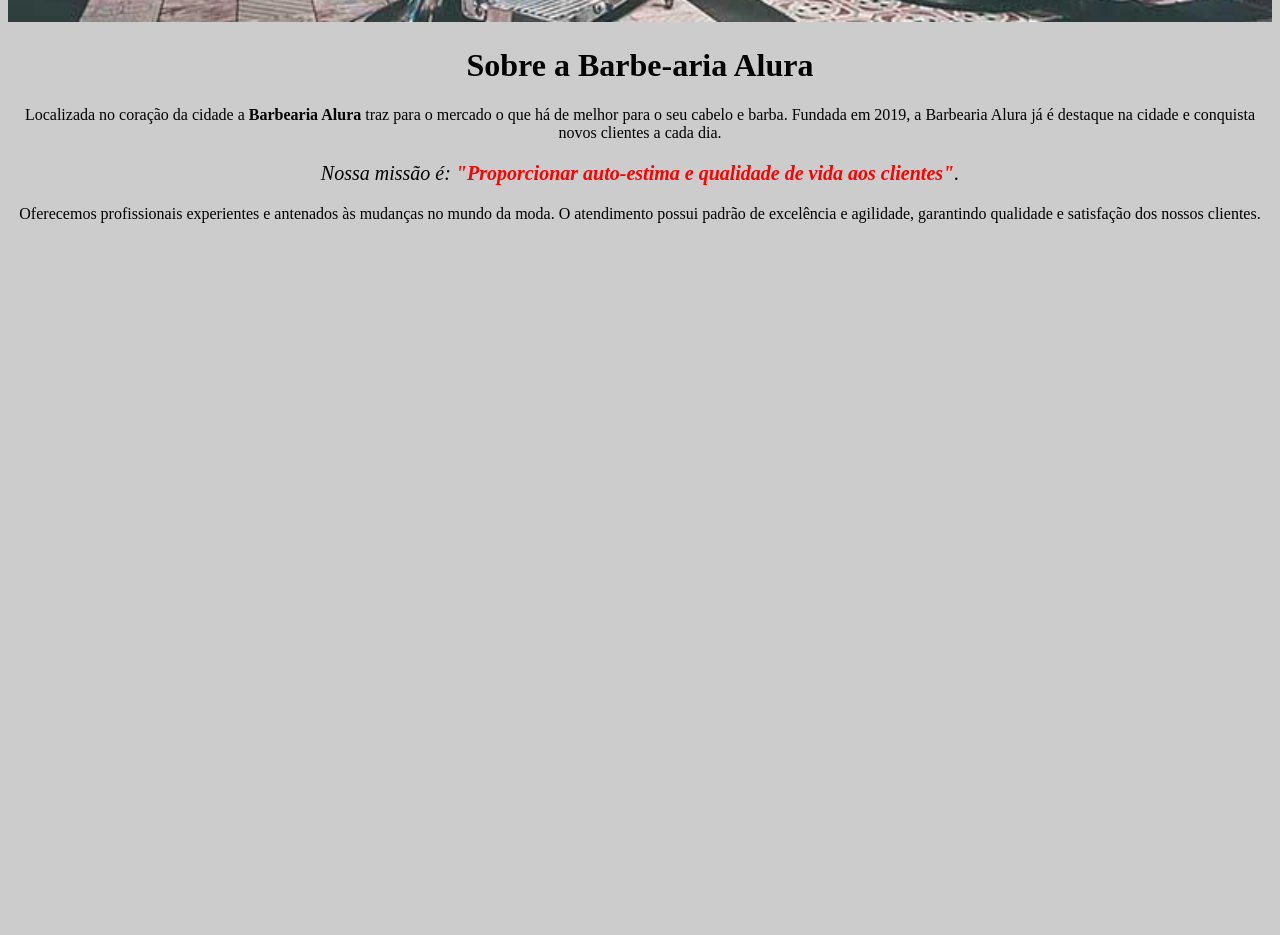
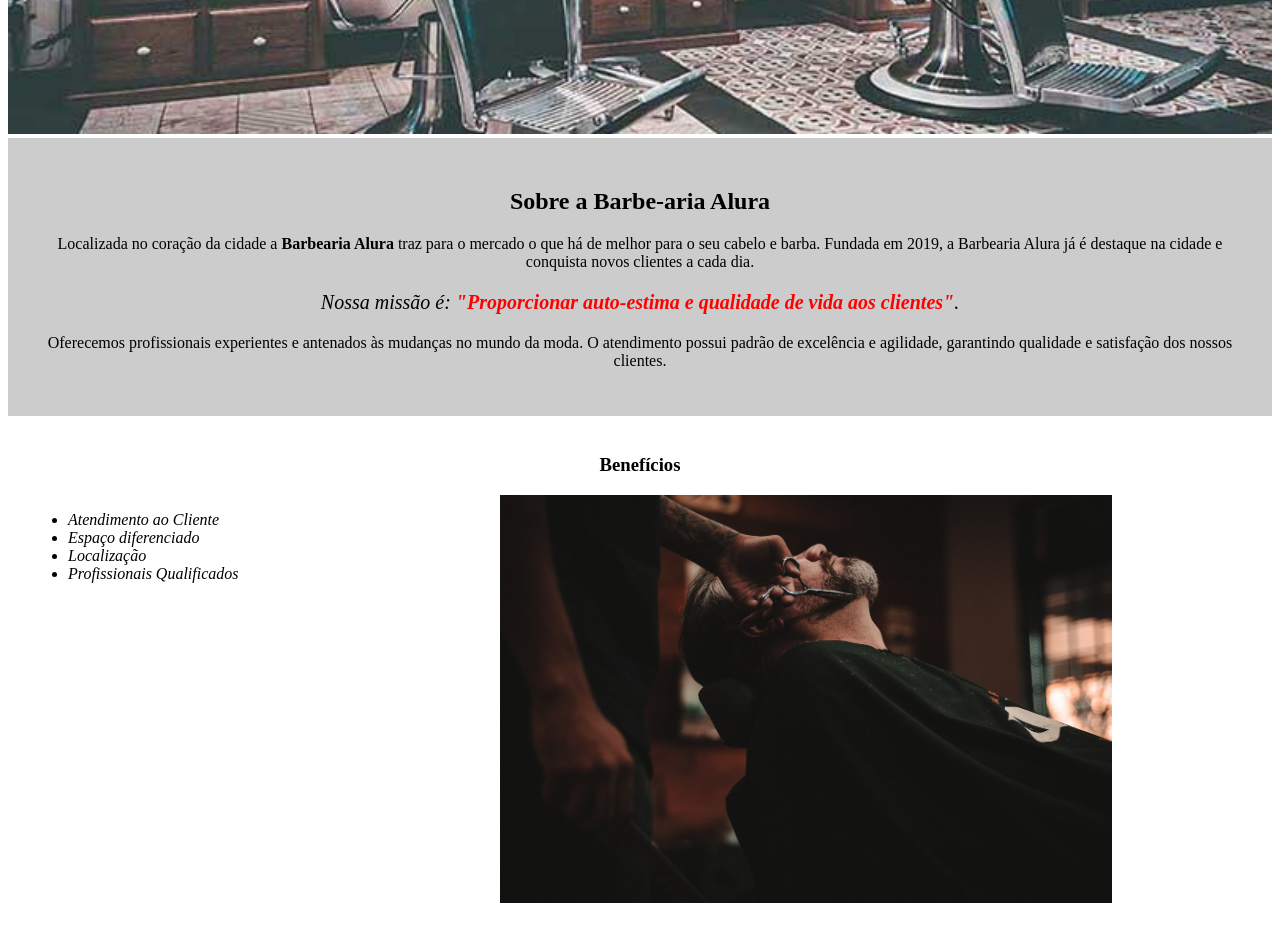
Before and after one commit to fmelomoraes/Barbearia-Alura, a plain HTML site: page index.html in a window 1280 px wide. Shown: the part 460-1395 px from the top of the page. Before the commit the page ends 800 px from the top, so only its background shows below. Drawn offline with Linux system fonts and the light colour scheme.

Commit message:
finalizando projeto
<h1> Barbearia-Alura </h1>


<h3>Treinando tags HTML e estilizando com o CSS</h3>
Com o intuto de revisar e fixar conte.

	Como por exemplo:

´´
<ul>
	<li>header</li>
	<li>divisão de conteúdos com div’s</li
	<li>a utilização do “class” e do “id”</li>
	<li>como marcar com tag, id, class</li>
	<li>margin, alinhamento, etc...</li>

```diff
--- a/index.html
+++ b/index.html
@@ -8,11 +8,18 @@
 </head>
 
 <body>
+    <header>
+        <h1 class="tituloPrincipal">Barbearia Alura
+        </h1>
+    </header>
 
     <img id="banner" src="banner.jpg">
-    <h1>Sobre a Barbe-aria Alura</h1>
 
-    <p>Localizada no coração da cidade a <strong>Barbearia Alura</strong> traz para o mercado o que há de melhor para o
+    <div class="principal">
+        <h2 class="tituloCentralizado">Sobre a Barbe-aria Alura</h2>
+
+        <p>Localizada no coração da cidade a <strong>Barbearia Alura</strong> traz para o mercado o que há de melhor
+            para o
             seu cabelo e barba.
             Fundada em 2019, a Barbearia Alura já é destaque na cidade e conquista novos clientes a cada dia.</p>
 
@@ -20,8 +27,22 @@
                     clientes"</strong>.</em></p>
 
         <p>Oferecemos profissionais experientes e antenados às mudanças no mundo da moda.
-        O atendimento possui padrão de excelência e agilidade, garantindo qualidade e satisfação dos nossos clientes.
+            O atendimento possui padrão de excelência e agilidade, garantindo qualidade e satisfação dos nossos
+            clientes.
         </p>
+    </div>
+
+    <div class="beneficios">
+        <h3 class="tituloCentralizado">Benefícios</h3>
+        <ul>
+            <li class="itens">Atendimento ao Cliente</li>
+            <li class="itens">Espaço diferenciado</li>
+            <li class="itens">Localização</li>
+            <li class="itens">Profissionais Qualificados</li>
+        </ul>
+
+        <img src="beneficios.jpg" class="imagemBeneficios">
+    </div>
 </body>
 
 </html>
--- a/style.css
+++ b/style.css
@@ -1,14 +1,17 @@
-body {
-	background: #CCCCCC;
-}
+body {}
 
 #banner {
 	width: 100%;
 }
 
-h1 {
-	text-align: center
-	}
+.principal {
+	background: #CCCCCC;
+	padding: 30px;
+}
+
+.tituloPrincipal {
+	padding: 20px;
+}
 
 p {
 	text-align: center;
@@ -21,3 +24,27 @@ p {
 em strong {
 	color: #FF0000;
 }
+
+.itens {
+	font-style: italic;
+}
+
+.beneficios {
+	background: #FFFFFF;
+	padding: 20px;
+}
+
+.tituloCentralizado {
+	text-align: center;
+}
+
+ul {
+	display: inline-block;
+	vertical-align: top;
+	width: 20%;
+	margin-right: 15%;
+}
+
+.imagemBeneficios {
+	width: 50%;
+}
```
Also changed, not shown: beneficios.jpg (added). Lines whose indentation alone changed are shown as unchanged.
